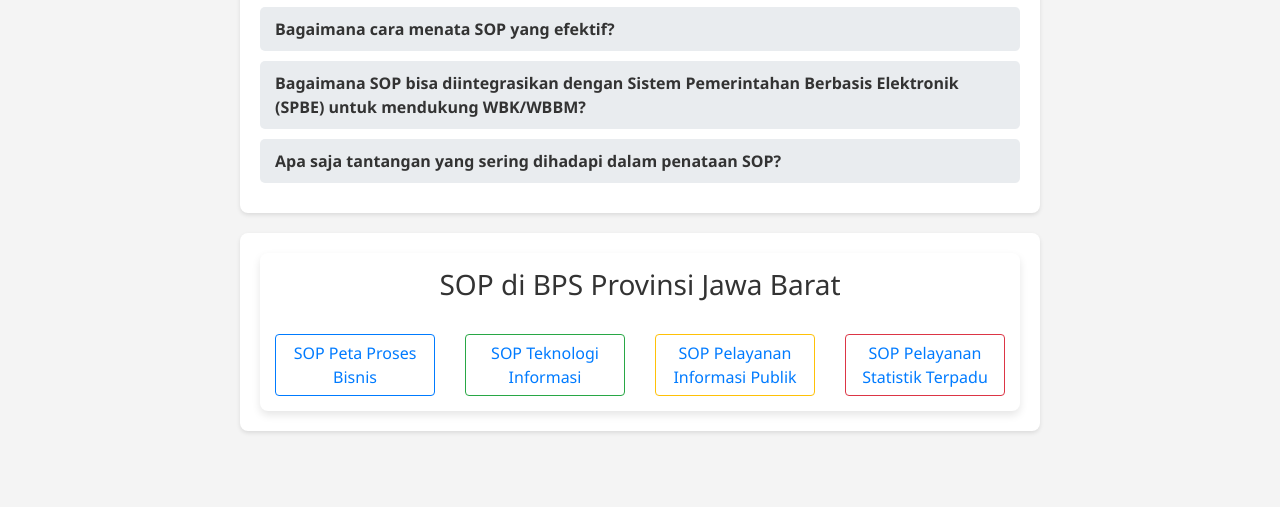
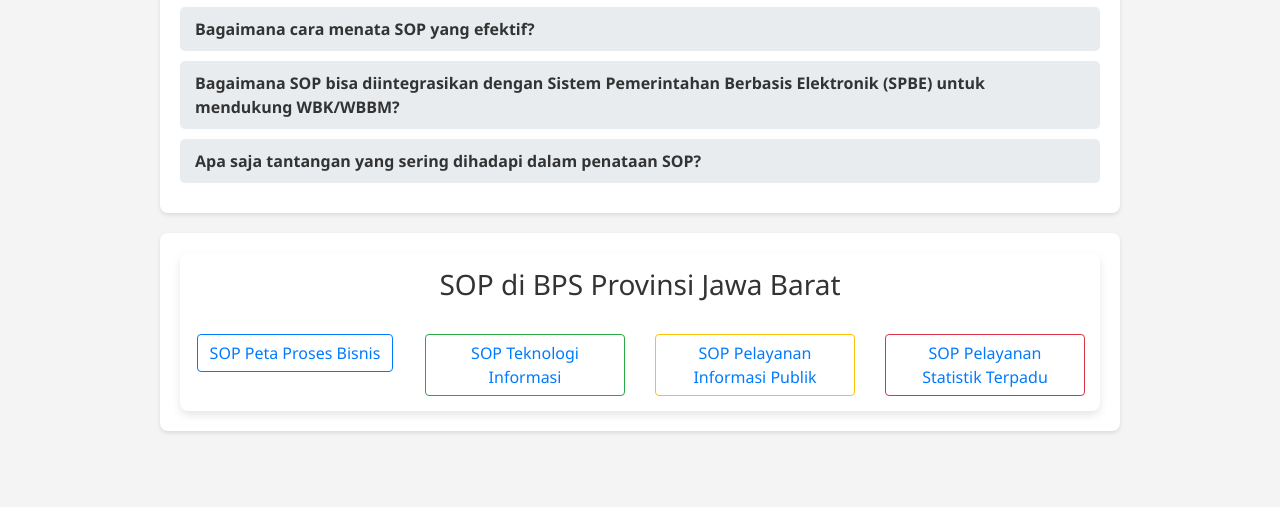
Before and after one commit to firmanh3200/32pilar2, a plain HTML site: page sop.html in a window 1280 px wide. Shown: the part 220-727 px from the top of the page. Drawn offline with nearby package versions, Linux system fonts and the light colour scheme.

Commit message:
Update sop.html

```diff
--- a/sop.html
+++ b/sop.html
@@ -173,7 +173,7 @@
 
         /* Kontainer QnA */
         .container {
-            max-width: 800px;
+            max-width: 75%;
             margin: 20px auto;
             padding: 20px;
             background-color: #fff;
```
